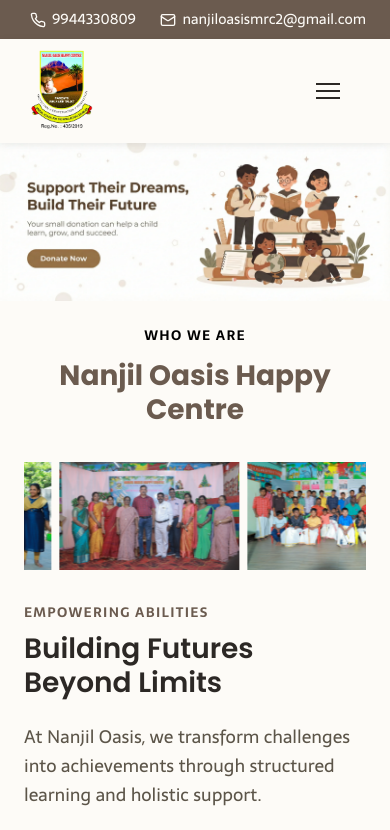
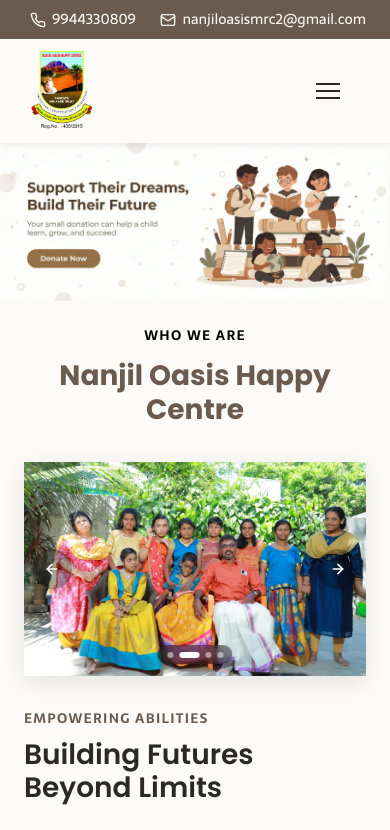
Before and after one commit to jeffreymnfgroups/Nanjiloasishappycenter, a React (Vite) app: page / in a window 390 px wide. Shown: the top 830 px of the page. Built offline with nearby package versions, Linux system fonts and the light colour scheme.

Commit message:
Refactor Home and Donate components to enhance gallery functionality and add Google Pay QR code; implement responsive gallery block with navigation and pagination for improved user experience

```diff
--- a/src/index.css
+++ b/src/index.css
@@ -1063,69 +1063,131 @@
   max-width: 1200px;
 }
 
-/* Home: auto-scroll gallery strip (landscape, no border) */
-.home-gallery-strip-wrap {
+/* Home: gallery block — main image, arrows, pagination; no border-radius */
+.home-gallery-block {
   margin-bottom: 2rem;
+  display: flex;
+  justify-content: center;
+}
+
+.home-gallery-block__frame {
   overflow: hidden;
-}
-
-.home-gallery-strip {
-  width: 100%;
+  box-shadow: 0 6px 24px rgba(0, 0, 0, 0.1);
+  background: var(--color-bg-alt, #f5f5f5);
+  max-width: 100%;
+}
+
+.home-gallery-block__main {
+  position: relative;
+  aspect-ratio: 16 / 10;
+  max-height: 420px;
   overflow: hidden;
 }
 
-.home-gallery-strip__track {
-  display: flex;
-  width: max-content;
-  gap: 1rem;
-  animation: home-gallery-strip-scroll 120s linear infinite;
-}
-
-.home-gallery-strip__cell {
-  flex-shrink: 0;
-  width: 280px;
-  height: 168px;
-  overflow: hidden;
-}
-
-.home-gallery-strip__cell img {
+.home-gallery-block__main img {
   width: 100%;
   height: 100%;
   object-fit: cover;
+  object-position: center;
   display: block;
-}
-
-@keyframes home-gallery-strip-scroll {
-  0% { transform: translateX(0); }
-  100% { transform: translateX(-50%); }
-}
-
-@media (prefers-reduced-motion: reduce) {
-  .home-gallery-strip__track {
-    animation: none;
-  }
-}
-
-/* Strip: mobile — smaller cells */
-@media (max-width: 900px) {
-  .home-gallery-strip__cell {
-    width: 220px;
-    height: 132px;
-  }
-
-  .home-gallery-strip__track {
-    gap: 0.625rem;
-  }
+  vertical-align: middle;
+}
+
+/* Arrow buttons — pill shape, clear hierarchy */
+.home-gallery-block__nav {
+  position: absolute;
+  top: 50%;
+  transform: translateY(-50%);
+  width: 3rem;
+  height: 3rem;
+  display: flex;
+  align-items: center;
+  justify-content: center;
+  border: none;
+  border-radius: 50%;
+  background: rgba(0, 0, 0, 0.35);
+  color: #fff;
+  cursor: pointer;
+  box-shadow: 0 2px 12px rgba(0, 0, 0, 0.2);
+  transition: background 0.2s, transform 0.2s, box-shadow 0.2s;
+}
+
+.home-gallery-block__nav:hover {
+  background: rgba(0, 0, 0, 0.5);
+  transform: translateY(-50%) scale(1.08);
+  box-shadow: 0 4px 16px rgba(0, 0, 0, 0.25);
+}
+
+.home-gallery-block__nav:active {
+  transform: translateY(-50%) scale(0.98);
+}
+
+.home-gallery-block__nav--prev {
+  left: 1rem;
+}
+
+.home-gallery-block__nav--next {
+  right: 1rem;
+}
+
+/* Pagination — pill track + dots */
+.home-gallery-block__dots {
+  position: absolute;
+  bottom: 1rem;
+  left: 50%;
+  transform: translateX(-50%);
+  display: flex;
+  align-items: center;
+  gap: 0.375rem;
+  padding: 0.5rem 0.75rem;
+  border-radius: 2rem;
+  background: rgba(0, 0, 0, 0.4);
+  backdrop-filter: blur(6px);
+}
+
+.home-gallery-block__dot {
+  width: 6px;
+  height: 6px;
+  padding: 0;
+  border: none;
+  border-radius: 50%;
+  background: rgba(255, 255, 255, 0.5);
+  cursor: pointer;
+  transition: background 0.25s, transform 0.25s, width 0.25s;
+}
+
+.home-gallery-block__dot:hover {
+  background: rgba(255, 255, 255, 0.8);
+}
+
+.home-gallery-block__dot--active {
+  background: #fff;
+  width: 1.25rem;
+  border-radius: 3px;
+  transform: none;
 }
 
 @media (max-width: 600px) {
-  .home-gallery-strip__cell {
-    width: 180px;
-    height: 108px;
-  }
-
-  .home-gallery-strip__track {
-    gap: 0.5rem;
+  .home-gallery-block__main {
+    max-height: 280px;
+  }
+
+  .home-gallery-block__nav {
+    width: 2.5rem;
+    height: 2.5rem;
+  }
+
+  .home-gallery-block__nav--prev {
+    left: 0.5rem;
+  }
+
+  .home-gallery-block__nav--next {
+    right: 0.5rem;
+  }
+
+  .home-gallery-block__dots {
+    padding: 0.4rem 0.6rem;
+    bottom: 0.75rem;
   }
 }
 
@@ -2945,6 +3007,25 @@
 .donate-gpay__body {
   padding: 1.5rem 1.75rem;
   text-align: center;
+}
+
+.donate-gpay__qr {
+  margin-bottom: 1.25rem;
+}
+
+.donate-gpay__qr-img {
+  display: block;
+  max-width: 200px;
+  width: 100%;
+  height: auto;
+  margin: 0 auto 0.5rem;
+  border-radius: var(--radius);
+}
+
+.donate-gpay__qr-label {
+  font-size: 0.82rem;
+  color: var(--color-text-light);
+  margin: 0;
 }
 
 .donate-gpay__hint {
--- a/src/pages/Donate.tsx
+++ b/src/pages/Donate.tsx
@@ -218,6 +218,10 @@
               </div>
 
               <div className="donate-gpay__body">
+                <div className="donate-gpay__qr">
+                  <img src="/assets/GooglePayQR.png" alt="Scan to pay with Google Pay" width="200" height="200" className="donate-gpay__qr-img" loading="lazy" decoding="async" />
+                  <p className="donate-gpay__qr-label">Scan to pay with Google Pay</p>
+                </div>
                 <p className="donate-gpay__hint">Send to this GPay / UPI number</p>
                 <p className="donate-gpay__number">
                   <a href={`tel:${gpayTel}`}>{donationGpay}</a>
--- a/src/pages/Home.tsx
+++ b/src/pages/Home.tsx
@@ -1,3 +1,4 @@
+import { useState, useEffect } from 'react'
 import { Link } from 'react-router-dom'
 import { phone, phoneDisplay, email, servicesData } from '../constants/site'
 import { heroImage, serviceImages, galleryImages } from '../constants/images'
@@ -32,6 +33,13 @@
   <svg width="16" height="16" viewBox="0 0 24 24" fill="none" stroke="currentColor" strokeWidth="2.5" strokeLinecap="round" strokeLinejoin="round" aria-hidden="true">
     <line x1="5" y1="12" x2="19" y2="12" />
     <polyline points="12 5 19 12 12 19" />
+  </svg>
+)
+
+const IconArrowLeft = () => (
+  <svg width="16" height="16" viewBox="0 0 24 24" fill="none" stroke="currentColor" strokeWidth="2.5" strokeLinecap="round" strokeLinejoin="round" aria-hidden="true">
+    <line x1="19" y1="12" x2="5" y2="12" />
+    <polyline points="12 19 5 12 12 5" />
   </svg>
 )
 
@@ -108,8 +116,20 @@
 ]
 
 // ─── Component ────────────────────────────────────────────────────────────────
+// Four images: images1 (6) first, then (2), (3), (4) — gallery indices 5, 1, 2, 3
+const GALLERY_BLOCK_INDICES = [5, 1, 2, 3] as const
+
 export function Home() {
   const featuredVideo = youtubeVideos[0]
+  const [slideIndex, setSlideIndex] = useState(0)
+
+  const goPrev = () => setSlideIndex(i => (i === 0 ? 3 : i - 1))
+  const goNext = () => setSlideIndex(i => (i === 3 ? 0 : i + 1))
+
+  useEffect(() => {
+    const t = setInterval(() => setSlideIndex(i => (i === 3 ? 0 : i + 1)), 4000)
+    return () => clearInterval(t)
+  }, [])
 
   return (
     <>
@@ -130,14 +150,44 @@
             Nanjil Oasis Happy Centre
           </h2>
         </div>
-        <div className="container home-gallery-strip-wrap">
-          <div className="home-gallery-strip" aria-hidden="true">
-            <div className="home-gallery-strip__track">
-              {[...galleryImages, ...galleryImages].map((img, i) => (
-                <div key={i} className="home-gallery-strip__cell">
-                  <img src={img.url} alt={img.alt} loading="lazy" decoding="async" />
-                </div>
-              ))}
+        <div className="container home-gallery-block">
+          <div className="home-gallery-block__frame">
+            <div className="home-gallery-block__main">
+              <img
+                src={galleryImages[GALLERY_BLOCK_INDICES[slideIndex]].url}
+                alt={galleryImages[GALLERY_BLOCK_INDICES[slideIndex]].alt}
+                loading="lazy"
+                decoding="async"
+              />
+              <button
+                type="button"
+                className="home-gallery-block__nav home-gallery-block__nav--prev"
+                onClick={goPrev}
+                aria-label="Previous image"
+              >
+                <IconArrowLeft />
+              </button>
+              <button
+                type="button"
+                className="home-gallery-block__nav home-gallery-block__nav--next"
+                onClick={goNext}
+                aria-label="Next image"
+              >
+                <IconArrowRight />
+              </button>
+              <div className="home-gallery-block__dots" role="tablist" aria-label="Image position">
+                {GALLERY_BLOCK_INDICES.map((_, i) => (
+                  <button
+                    key={i}
+                    type="button"
+                    role="tab"
+                    aria-selected={slideIndex === i}
+                    aria-label={`Image ${i + 1} of 4`}
+                    className={`home-gallery-block__dot ${slideIndex === i ? 'home-gallery-block__dot--active' : ''}`}
+                    onClick={() => setSlideIndex(i)}
+                  />
+                ))}
+              </div>
             </div>
           </div>
         </div>
```
Also changed, not shown: public/assets/GooglePayQR.png (added).
